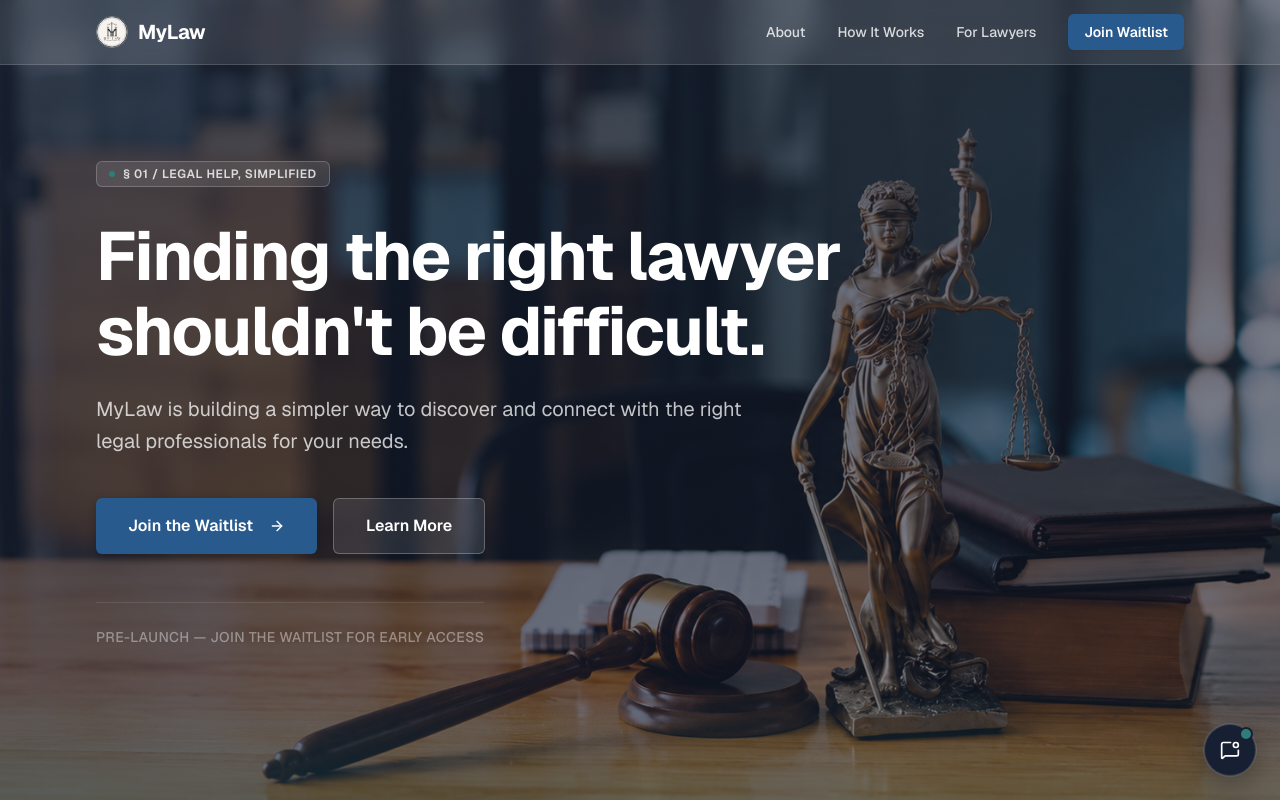
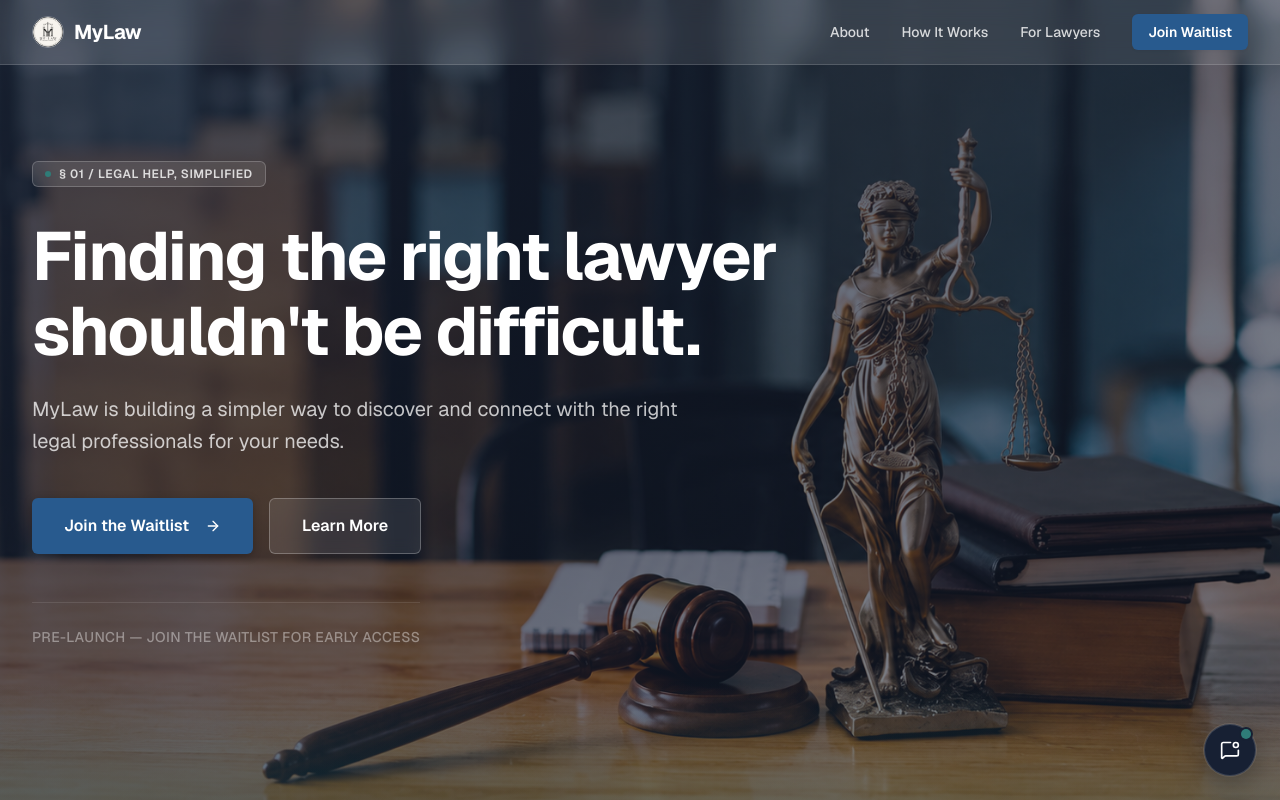
Before and after one commit to imnottaken/MyLaw, a Next.js app: page / in a window 1280 px wide. Shown: the top 800 px of the page. Built offline with nearby package versions, Linux system fonts and the light colour scheme.

Commit message:
fix(layout): align navbar and hero container padding with waitlist page (max-w-7xl px-4 sm:px-6 lg:px-8)

```diff
--- a/src/components/Navbar.tsx
+++ b/src/components/Navbar.tsx
@@ -28,7 +28,7 @@
           : "bg-white/95 backdrop-blur-md border-b border-[#E6E8EC] shadow-sm"
       }`}
     >
-      <div className="max-w-6xl mx-auto px-4 sm:px-6 lg:px-8">
+      <div className="max-w-7xl mx-auto px-4 sm:px-6 lg:px-8">
         <div className="flex items-center justify-between h-16">
 
           {/* Left: Brand Wordmark + Logo */}
--- a/src/components/landing/HeroSection.tsx
+++ b/src/components/landing/HeroSection.tsx
@@ -22,7 +22,7 @@
       <div className="absolute bottom-0 inset-x-0 h-32 bg-gradient-to-t from-[#2F7C78]/20 to-transparent" />
 
       {/* Content — centered column over the image */}
-      <div className="relative z-10 w-full max-w-6xl mx-auto px-4 sm:px-6 lg:px-8 py-24 sm:py-32 lg:py-40">
+      <div className="relative z-10 w-full max-w-7xl mx-auto px-4 sm:px-6 lg:px-8 py-24 sm:py-32 lg:py-40">
         <div className="max-w-3xl">
 
           {/* Eyebrow badge */}
```
